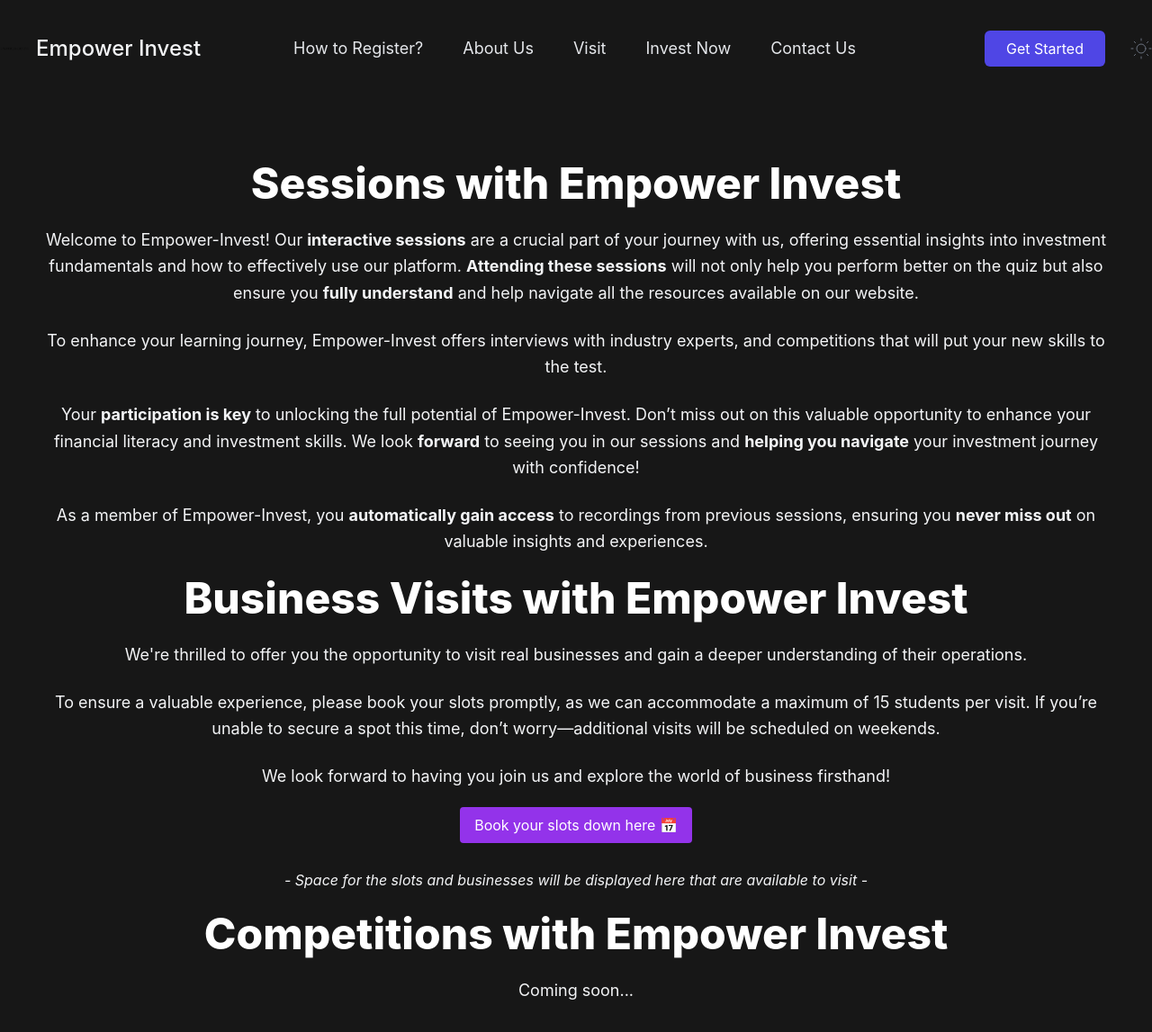
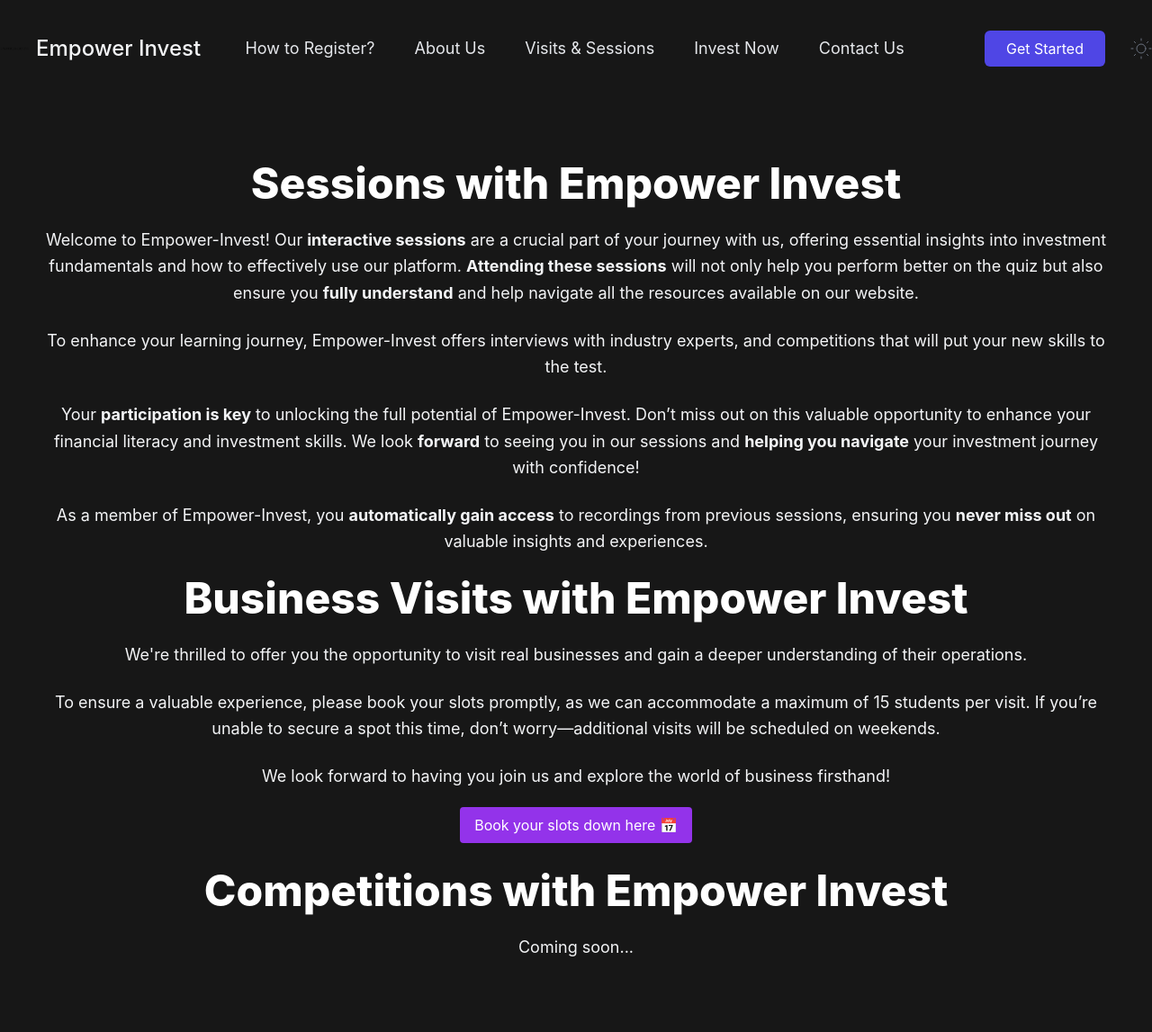
Before and after one commit to vithal34/last, a Next.js app: page /visit in a window 1280 px wide. Shown: the whole page at 90% size. After the commit the page ends 1099 px from the top, so only its background shows below. Built offline with nearby package versions, Linux system fonts and the light colour scheme.

Commit message:
kota changes

```diff
--- a/src/app/page.tsx
+++ b/src/app/page.tsx
@@ -22,7 +22,7 @@ export default function Home() {
       <Benefits imgPos="right" data={benefitTwo} />
 
       <SectionTitle preTitle="Watch a video" title="Learn how to use the application">
-        This section highlights a demo video of our investment platform, Empower-Invest. Learn how you can invest virtual currency in real-life local businesses and track your earnings.
+        This section highlights a demo video of our investment platform, Empower-Invest. Learn how you can invest virtual currency in real-life local and global businesses and track your earnings.
       </SectionTitle>
 
       <Video videoId="fZ0D0cnR88E" />
@@ -35,7 +35,7 @@ export default function Home() {
 
       <div className="flex flex-wrap items-center justify-between w-full max-w-4xl gap-5 mx-auto text-white bg-trueGray-800 px-7 py-2 lg:px-5 lg:py-2 lg:flex-nowrap rounded-xl">
         <SectionTitle preTitle="" title="Reach Out To Us">
-          Fill Out This Form To Receive Prompt Solutions To Any Problems! <br /><br /> For further assistance, reach out to <strong>Advik Kotawala, 97723 70036</strong>. <br />For tech-related assistance, reach out to <strong>Vithal Agrawal, 91166 64128</strong>.
+          {/* Fill Out This Form To Receive Prompt Solutions To Any Problems! <br /><br /> For further assistance, reach out to <strong>Advik Kotawala, 97723 70036</strong>. <br />For tech-related assistance, reach out to <strong>Vithal Agrawal, 91166 64128</strong>. */}
         </SectionTitle>
       </div>
 
--- a/src/components/Navbar copy.tsx
+++ b/src/components/Navbar copy.tsx
@@ -87,9 +87,9 @@ export const Navbar = () => {
                         </div>
                       </Link>
                     ))}
-                    <Link href="">
+                    <Link href="localhost:5173/login">
                       <div className="w-full px-6 py-2 mt-3 text-center text-white bg-indigo-600 rounded-md lg:ml-5">
-                        Get Started
+                        <Link href="localhost:5173">Get Started</Link>
                       </div>
                     </Link>
                   </>
--- a/src/components/Navbar.tsx
+++ b/src/components/Navbar.tsx
@@ -9,7 +9,7 @@ export const Navbar = () => {
   const navigation = [
     { text: "How to Register?", url: "#register" },
     { text: "About Us", url: "/about" },
-    { text: "Visit", url: "/visit" },
+    { text: "Visits & Sessions", url: "/visit" },
     { text: "Invest Now", url: "" },
     { text: "Contact Us", url: "#contacts" },
   ];
@@ -106,7 +106,7 @@ export const Navbar = () => {
               Take the Quiz!
             </div> */}
           </Link>
-          <Link href="">
+          <Link href="http://localhost:5173/login">
             <div className="px-6 py-2 text-white bg-indigo-600 rounded-md">
               Get Started
             </div>
--- a/src/pages/visit.tsx
+++ b/src/pages/visit.tsx
@@ -45,7 +45,7 @@ const Visit: React.FC = () => {
                         </button>
                     </div>
                     <div className="my-6">
-                        <p className="italic">- Space for the slots and businesses will be displayed here that are available to visit -</p>
+                        {/* <p className="italic">- Space for the slots and businesses will be displayed here that are available to visit -</p> */}
                     </div>
                     <h1 className="text-5xl font-extrabold mb-6 text-white animate-fade-in">
                         Competitions with Empower Invest
```
